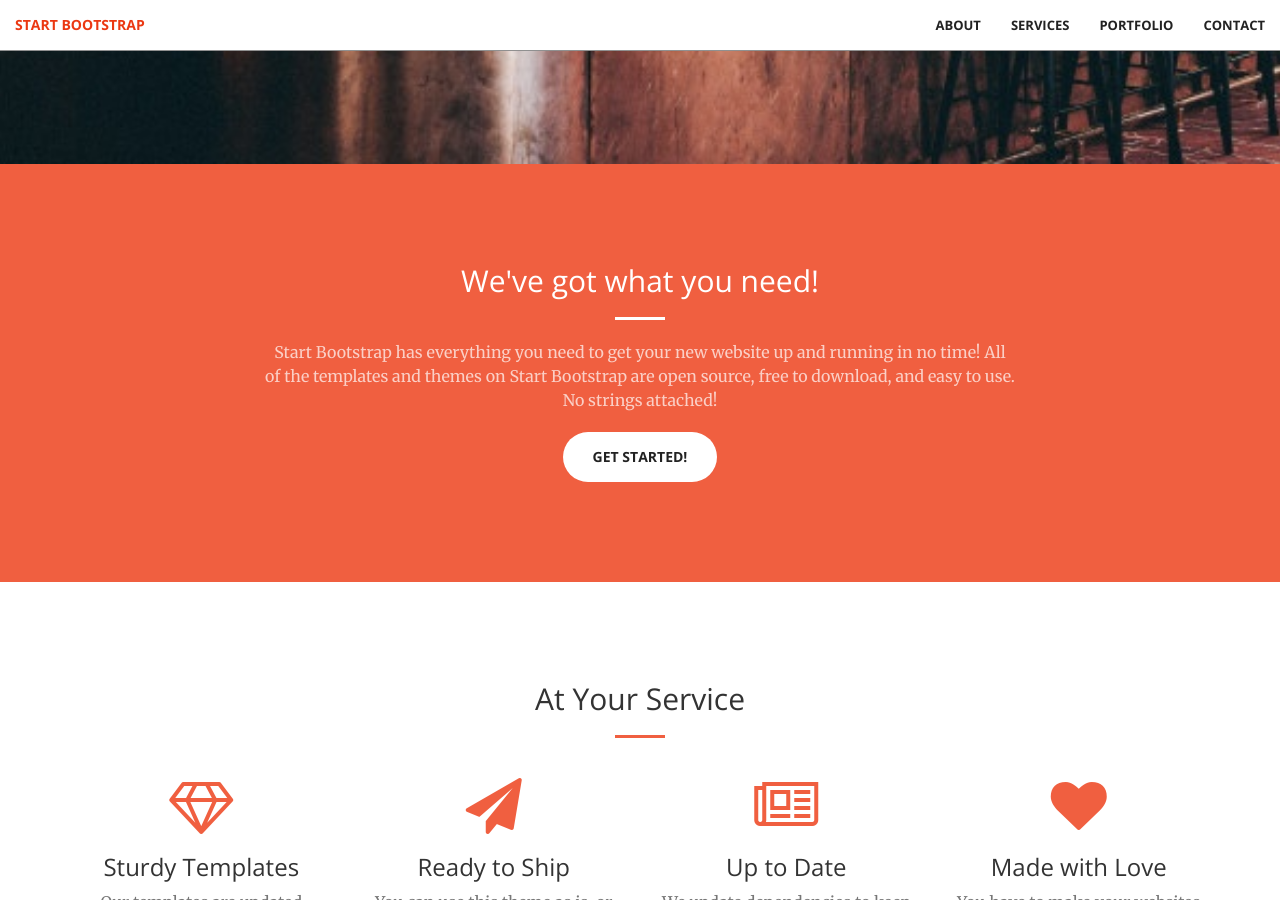
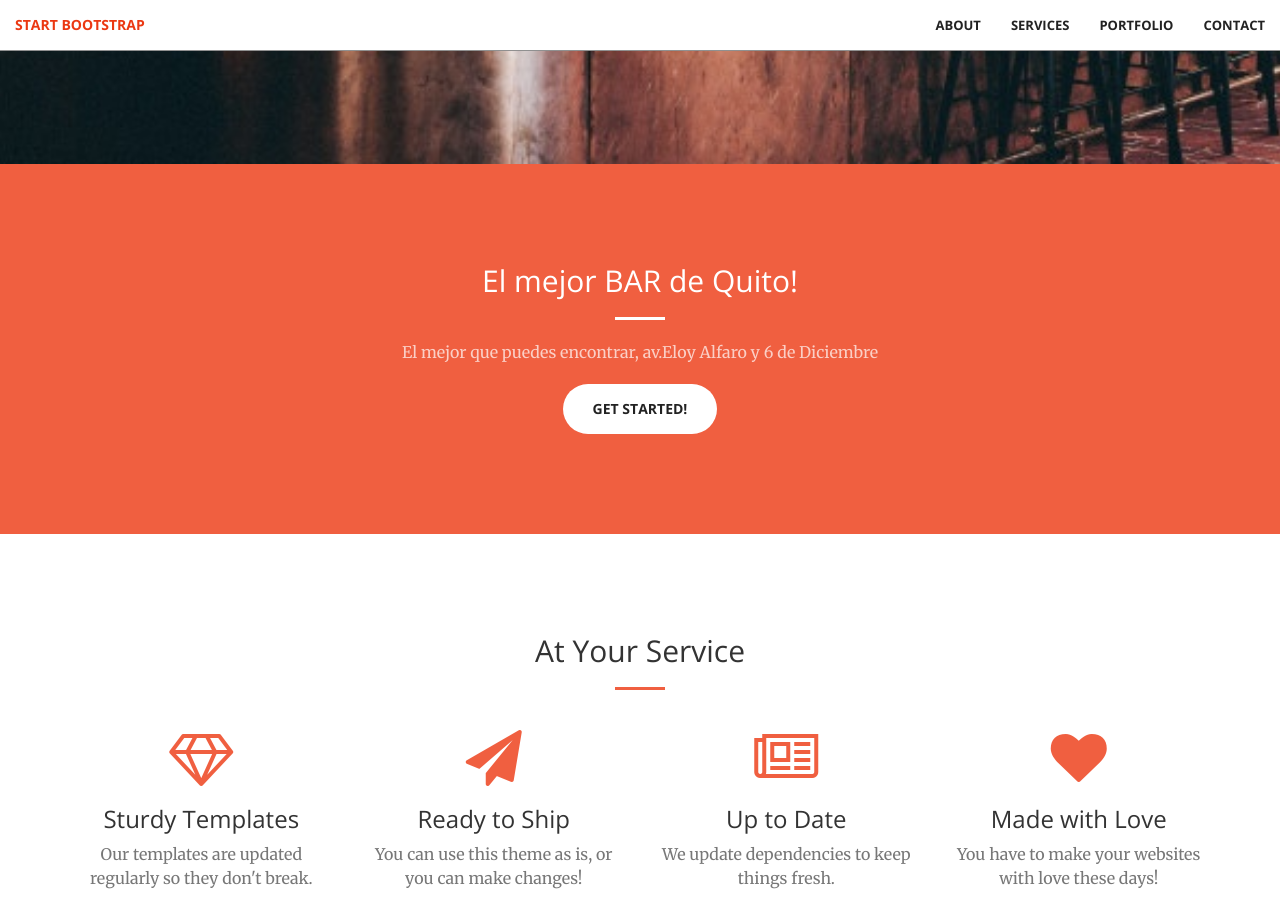
Before and after one commit to testaccountam/creativethemepruebas, a Jekyll site: the page built from index.html, in a window 1280 px wide and 900 px high, scrolled down 736 px. Built offline with Jekyll 4.4.1, drawn with Linux system fonts in a browser that asks for light colours.

Commit message:
Update call-to-action.html

```diff
--- a/_includes/call-to-action.html
+++ b/_includes/call-to-action.html
@@ -2,9 +2,9 @@
     <div class="container">
         <div class="row">
             <div class="col-lg-8 col-lg-offset-2 text-center">
-                <h2 class="section-heading">We've got what you need!</h2>
+                <h2 class="section-heading">El mejor BAR de Quito!</h2>
                 <hr class="light">
-                <p class="text-faded">Start Bootstrap has everything you need to get your new website up and running in no time! All of the templates and themes on Start Bootstrap are open source, free to download, and easy to use. No strings attached!</p>
+                <p class="text-faded">El mejor que puedes encontrar, av.Eloy Alfaro y 6 de Diciembre</p>
                 <a href="#" class="btn btn-default btn-xl">Get Started!</a>
             </div>
         </div>
```
